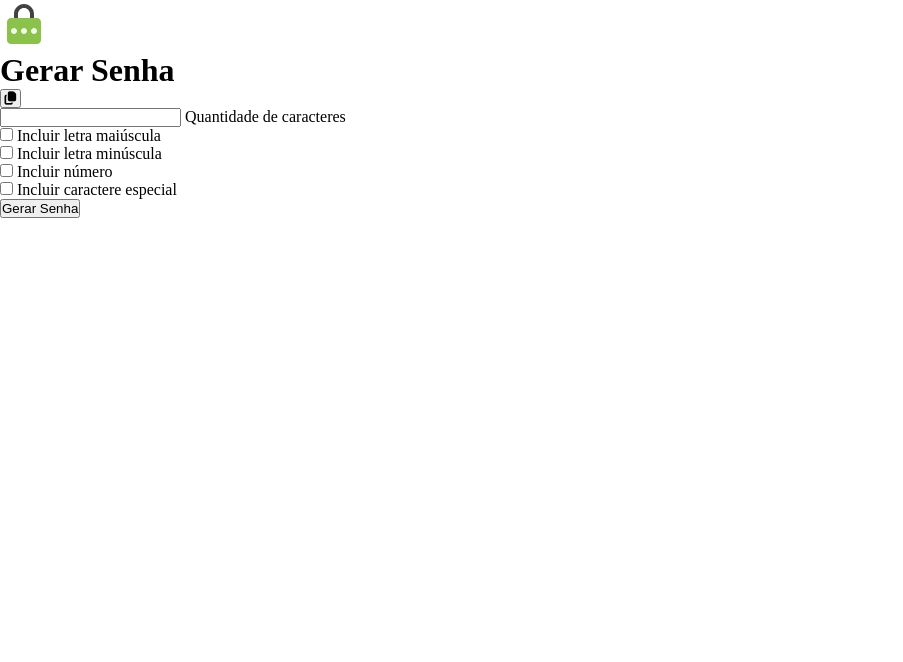
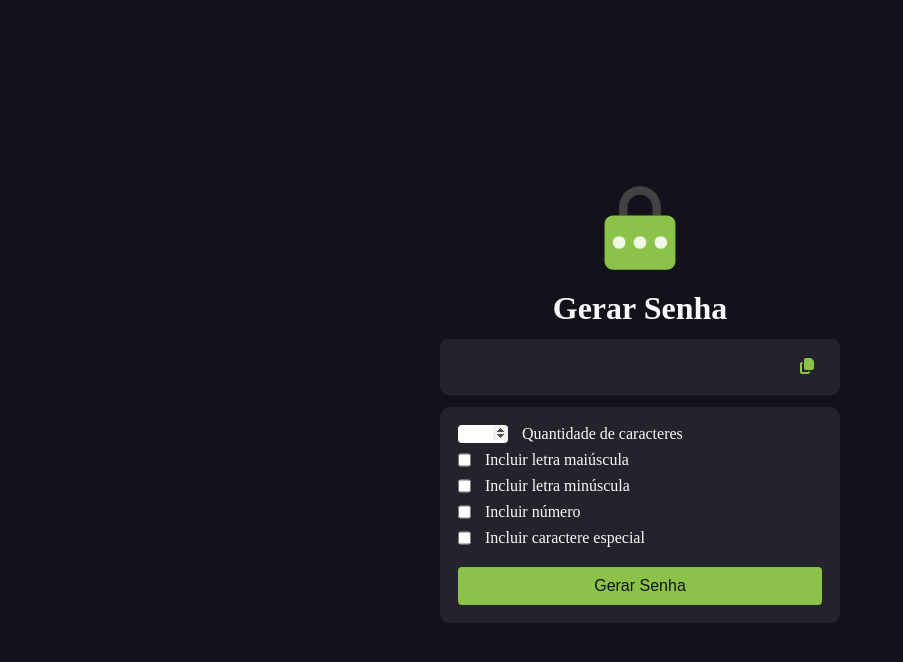
Before and after one commit to HenriquePoltronieri/Gerador-de-Senhas, a plain HTML site: page index.html in a window 1280 px wide. Shown: the whole page, without its empty margins (0-903 px from the left). Drawn offline with Linux system fonts and the light colour scheme.

Commit message:
CSS pronto

```diff
--- a/index.html
+++ b/index.html
@@ -17,7 +17,7 @@
 <body>
 
     <div id="container">
-        <img src="src/img/illustration.svg" alt="">
+        <img src="src/img/illustration.svg" id="password-img" alt="">
         <h1 id="title">Gerar Senha</h1>
 
         <div id="password-container">
--- a/src/styles/style.css
+++ b/src/styles/style.css
@@ -1,5 +1,124 @@
+
+@import url('https://fonts.googleapis.com/css2?family=Poppins:ital,wght@0,100;0,200;0,300;0,400;0,500;0,600;0,700;0,800;0,900;1,100;1,200;1,300;1,400;1,500;1,600;1,700;1,800;1,900&family=Roboto+Mono:ital,wght@0,100..700;1,100..700&display=swap');
+
 * {
     margin: 0;
     padding: 0;
     box-sizing: border-box;
+    font-family: 'Roboto Mono' monospace;
 }
+
+:root {
+    --color-primary-1: #8bc34a;
+    --color-primary-2: #8bc34aa6;
+
+    --color-neutral-1: #f8fafc;
+    --color-neutral-2: #24232b;
+    --color-neutral-3: #13121a;
+}
+
+body {
+    display: flex;
+    justify-content: center;
+    align-items: center;
+    min-height: 100vh;
+    background: var(--color-neutral-3);
+}
+
+#container {
+    display: flex;
+    flex-direction: column;
+    align-items: center;
+    gap: 12px;
+}
+
+#password-img {
+    width: 100px;
+}
+
+#title {
+    color: var(--color-neutral-1);
+}
+
+#password-container {
+    width: 100%;
+    max-width: 400px;
+    display: flex;
+    justify-content: space-between;
+    align-items: center;
+    background-color: var(--color-neutral-2);
+    color: var(--color-neutral-1);
+    border-radius: 8px;
+    padding: 8px 18px;
+}
+
+#password {
+    font-size: 14px;
+    white-space: nowrap;
+    overflow: hidden;
+    text-overflow: ellipsis;
+}
+
+#copy {
+    background-color: transparent;
+    border: none;
+    color: var(--color-primary-1);
+    height: 40px;
+    width: 30px;
+    font-size: 16px;
+    cursor: pointer;
+    transition: color .4s;
+}
+
+#copy:hover {
+    color: var(--color-primary-1);
+}
+
+#password-items {
+    width: 400px;
+    background-color: var(--color-neutral-2);
+    color: var(--color-neutral-1);
+    border-radius: 10px;
+    display: flex;
+    flex-direction: column;
+    gap: 8px;
+    padding: 18px;
+}
+
+.item {
+    display: flex;
+    gap: 14px;
+}
+
+#size {
+    width: 50px;
+    text-align: center;
+    border: none;
+    border-radius: 4px;
+}
+
+#size::-webkit-inner-spin-button,
+#size::-webkit-outer-spin-button {
+    opacity: 1;
+}
+
+#size:focus {
+    outline: 1px solid var(--color-primary-1);
+}
+
+#generate {
+    background-color: var(--color-primary-1);
+    border: none;
+    margin-top: 12px;
+    padding: 10px 0px;
+    border-radius: 4px;
+    color: var(--color-neutral-3);
+    font-size: 16px;
+    font-weight: 500;
+    cursor: pointer;
+    transition: background-color .4s;
+}
+
+#generate:hover {
+    background-color: var(--color-primary-2);
+}
```
